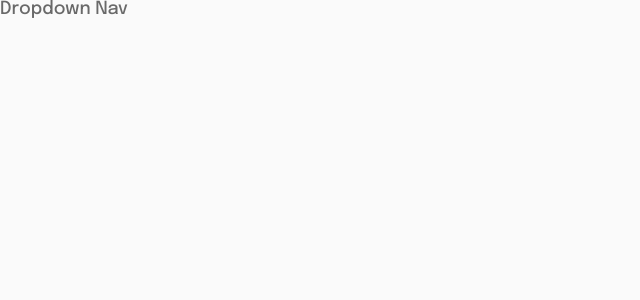
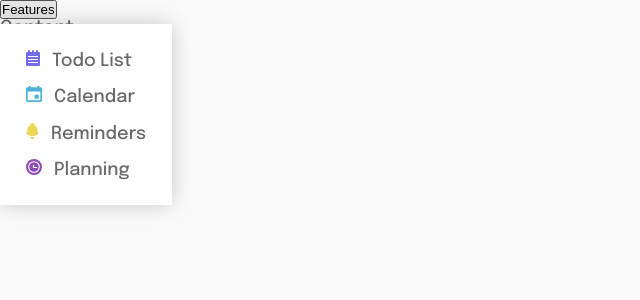
Before and after one commit to MichaelShawUK/frontend-mentor, a React (Vite) app: page / in a window 1280 px wide. Shown: the top 300 px of the page, without its empty margins (0-640 px from the left). Built offline with nearby package versions, Linux system fonts and the light colour scheme.

Commit message:
Display icons with dropdown

```diff
--- a/src/projects/junior/intro-section-with-dropdown-navigation-main/src/App.tsx
+++ b/src/projects/junior/intro-section-with-dropdown-navigation-main/src/App.tsx
@@ -1,9 +1,13 @@
 import "./styles/css/index.css";
+import DropdownMenu from "./components/DropdownMenu";
 
 function DropdownNav() {
   return (
     <div className="dropdown-nav">
-      <p>Dropdown Nav</p>
+      <DropdownMenu />
+
+      <p>Content</p>
+      <p>More Content</p>
     </div>
   );
 }
--- /dev/null
+++ b/src/projects/junior/intro-section-with-dropdown-navigation-main/src/components/DropdownMenu.tsx
@@ -0,0 +1,42 @@
+import todoIcon from "../assets/images/icon-todo.svg";
+import calendarIcon from "../assets/images/icon-calendar.svg";
+import reminderIcon from "../assets/images/icon-reminders.svg";
+import planningIcon from "../assets/images/icon-planning.svg";
+
+function DropdownMenu() {
+  return (
+    <div className="dropdown">
+      <button>Features</button>
+      <div className="links">
+        <ul>
+          <li>
+            <a href="#">
+              <img src={todoIcon} />
+              Todo List
+            </a>
+          </li>
+          <li>
+            <a href="#">
+              <img src={calendarIcon} />
+              Calendar
+            </a>
+          </li>
+          <li>
+            <a href="#">
+              <img src={reminderIcon} />
+              Reminders
+            </a>
+          </li>
+          <li>
+            <a href="#">
+              <img src={planningIcon} />
+              Planning
+            </a>
+          </li>
+        </ul>
+      </div>
+    </div>
+  );
+}
+
+export default DropdownMenu;
--- a/src/projects/junior/intro-section-with-dropdown-navigation-main/src/styles/css/index.css
+++ b/src/projects/junior/intro-section-with-dropdown-navigation-main/src/styles/css/index.css
@@ -1,5 +1,28 @@
 @import "https://fonts.googleapis.com/css?family=Epilogue:500";
 @import "https://fonts.googleapis.com/css?family=Epilogue:700";
+.dropdown .links {
+  position: fixed;
+  margin-top: 5px;
+  padding: 26px;
+  box-shadow: 0 0 20px rgba(0, 0, 0, 0.2);
+  background-color: #fff;
+}
+.dropdown .links ul {
+  display: grid;
+  gap: 16px;
+  list-style-type: none;
+}
+.dropdown .links img {
+  margin-right: 12px;
+}
+.dropdown .links a {
+  color: inherit;
+  text-decoration: none;
+}
+.dropdown .links a:hover {
+  color: hsl(0, 0%, 8%);
+}
+
 * {
   margin: 0;
   padding: 0;
--- /dev/null
+++ b/src/projects/junior/intro-section-with-dropdown-navigation-main/src/styles/scss/_dropdownMenu.scss
@@ -0,0 +1,29 @@
+.dropdown {
+  .links {
+    // display: block;
+    position: fixed;
+    margin-top: 5px;
+    padding: 26px;
+    box-shadow: 0 0 20px #0003;
+    background-color: #fff;
+
+    ul {
+      display: grid;
+      gap: 16px;
+      list-style-type: none;
+    }
+
+    img {
+      margin-right: 12px;
+    }
+
+    a {
+      color: inherit;
+      text-decoration: none;
+
+      &:hover {
+        color: $black;
+      }
+    }
+  }
+}
--- a/src/projects/junior/intro-section-with-dropdown-navigation-main/src/styles/scss/index.scss
+++ b/src/projects/junior/intro-section-with-dropdown-navigation-main/src/styles/scss/index.scss
@@ -1,6 +1,7 @@
-@import "colors";
 @import "https://fonts.googleapis.com/css?family=Epilogue:500";
 @import "https://fonts.googleapis.com/css?family=Epilogue:700";
+@import "colors";
+@import "dropdownMenu";
 
 * {
   margin: 0;
```
Also changed, not shown: 1 other file (tests, documents, lock files or other folders).
